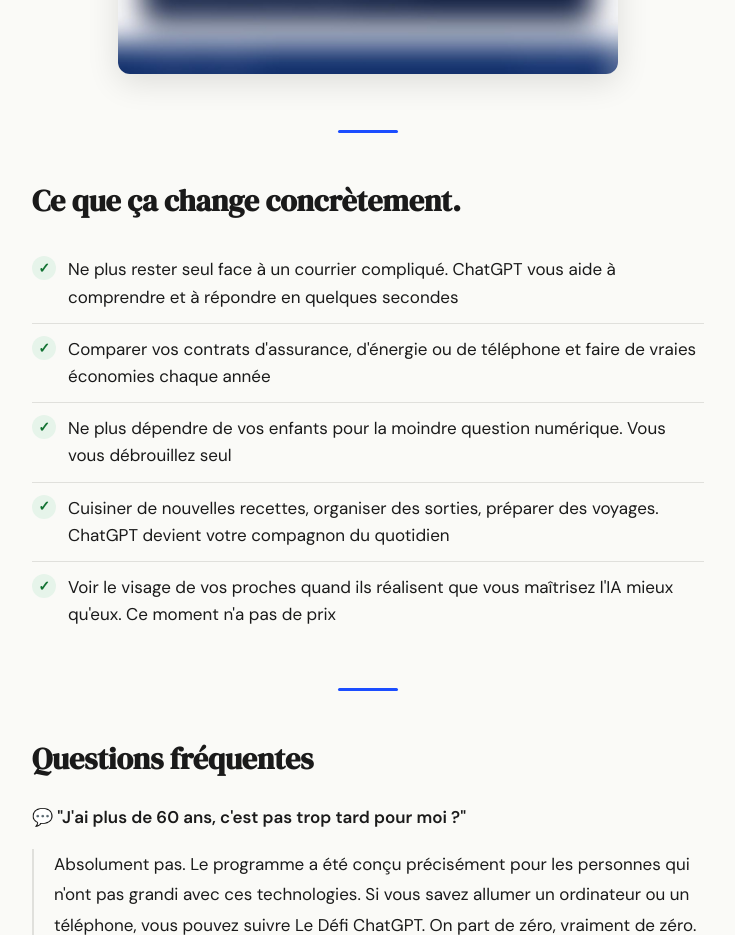
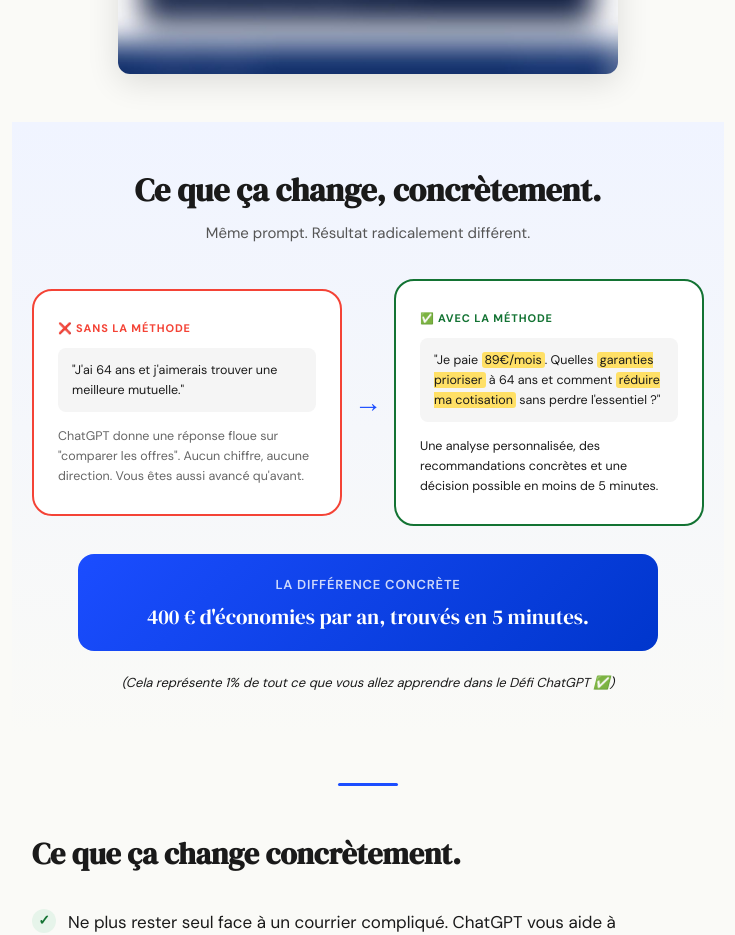
Before and after one commit to ugotatas/cap-numerique-checkout, a website: page public/cible2.html in a window 1280 px wide. Shown: the part 2280-3215 px from the top of the page, without its empty margins (272-1007 px from the left). Drawn offline with Linux system fonts and the light colour scheme.

Commit message:
Update cible2.html

```diff
--- a/public/cible2.html
+++ b/public/cible2.html
@@ -388,6 +388,39 @@
 <div style="text-align:center; margin: 0 0 40px 0;">
   <img src="/images/jour20_final_page-0001.jpg" alt="Aperçu Jour 20" style="width: 100%; max-width: 500px; height: auto; border-radius: 12px; box-shadow: 0 8px 32px rgba(0,0,0,0.12);">
 </div>
+            <!-- SECTION CAS D'USAGE -->
+<section style="background: linear-gradient(180deg, #F0F4FF 0%, #FAFAF7 100%); padding: 48px 20px 40px; margin: 0 -20px 0;">
+  <h2 style="text-align:center; font-family:'DM Serif Display',serif; font-size:clamp(22px,4vw,32px); color:#1A1A1A; margin:0 0 8px 0;">Ce que ça change, concrètement.</h2>
+  <p style="text-align:center; font-family:'DM Sans',sans-serif; font-size:15px; color:#555; margin:0 0 32px 0;">Même prompt. Résultat radicalement différent.</p>
+
+  <div style="display:flex; align-items:center; gap:12px; max-width:780px; margin:0 auto 28px;">
+    <!-- CARD SANS MÉTHODE -->
+    <div style="flex:1; background:#fff; border:2px solid #F44336; border-radius:20px; padding:28px 24px;">
+      <div style="font-family:'DM Sans',sans-serif; font-size:11px; font-weight:700; color:#F44336; letter-spacing:0.08em; text-transform:uppercase; margin-bottom:10px;">❌ Sans la méthode</div>
+      <div style="font-family:'DM Sans',sans-serif; font-size:12.5px; color:#1A1A1A; background:#F5F5F5; border-radius:8px; padding:12px 14px; line-height:1.6; margin-bottom:14px;">"J'ai 64 ans et j'aimerais trouver une meilleure mutuelle."</div>
+      <div style="font-family:'DM Sans',sans-serif; font-size:12.5px; color:#666; line-height:1.6;">ChatGPT donne une réponse floue sur "comparer les offres". Aucun chiffre, aucune direction. Vous êtes aussi avancé qu'avant.</div>
+    </div>
+
+    <!-- FLÈCHE -->
+    <div style="flex-shrink:0; font-size:28px; color:#1B4DFF; font-weight:700;">→</div>
+
+    <!-- CARD AVEC MÉTHODE -->
+    <div style="flex:1; background:#fff; border:2px solid #137333; border-radius:20px; padding:28px 24px;">
+      <div style="font-family:'DM Sans',sans-serif; font-size:11px; font-weight:700; color:#137333; letter-spacing:0.08em; text-transform:uppercase; margin-bottom:10px;">✅ Avec la méthode</div>
+      <div style="font-family:'DM Sans',sans-serif; font-size:12.5px; color:#1A1A1A; background:#F5F5F5; border-radius:8px; padding:12px 14px; line-height:1.6; margin-bottom:14px;">"Je paie <span style="background:#FFE066; padding:0 3px; border-radius:3px;">89€/mois</span>. Quelles <span style="background:#FFE066; padding:0 3px; border-radius:3px;">garanties prioriser</span> à 64 ans et comment <span style="background:#FFE066; padding:0 3px; border-radius:3px;">réduire ma cotisation</span> sans perdre l'essentiel ?"</div>
+      <div style="font-family:'DM Sans',sans-serif; font-size:12.5px; color:#1A1A1A; line-height:1.6;">Une analyse personnalisée, des recommandations concrètes et une décision possible en moins de 5 minutes.</div>
+    </div>
+  </div>
+
+  <!-- BLOC DIFFÉRENCE -->
+  <div style="max-width:580px; margin:0 auto 20px; background:linear-gradient(135deg,#1B4DFF 0%,#0036CC 100%); border-radius:16px; padding:20px 28px; text-align:center;">
+    <div style="font-family:'DM Sans',sans-serif; font-size:13px; font-weight:600; color:rgba(255,255,255,0.8); text-transform:uppercase; letter-spacing:0.06em; margin-bottom:6px;">La différence concrète</div>
+    <div style="font-family:'DM Serif Display',serif; font-size:clamp(17px,3vw,21px); color:#fff; line-height:1.4;">400 € d'économies par an, trouvés en 5 minutes.</div>
+  </div>
+
+  <p style="text-align:center; font-family:'DM Sans',sans-serif; font-size:13px; color:#1A1A1A; font-style:italic; margin:0;">(Cela représente 1% de tout ce que vous allez apprendre dans le Défi ChatGPT ✅)</p>
+</section>
+<!-- FIN SECTION CAS D'USAGE -->
             <div class="sep"></div>
 
             <h2>Ce que ça change concrètement.</h2>
```
